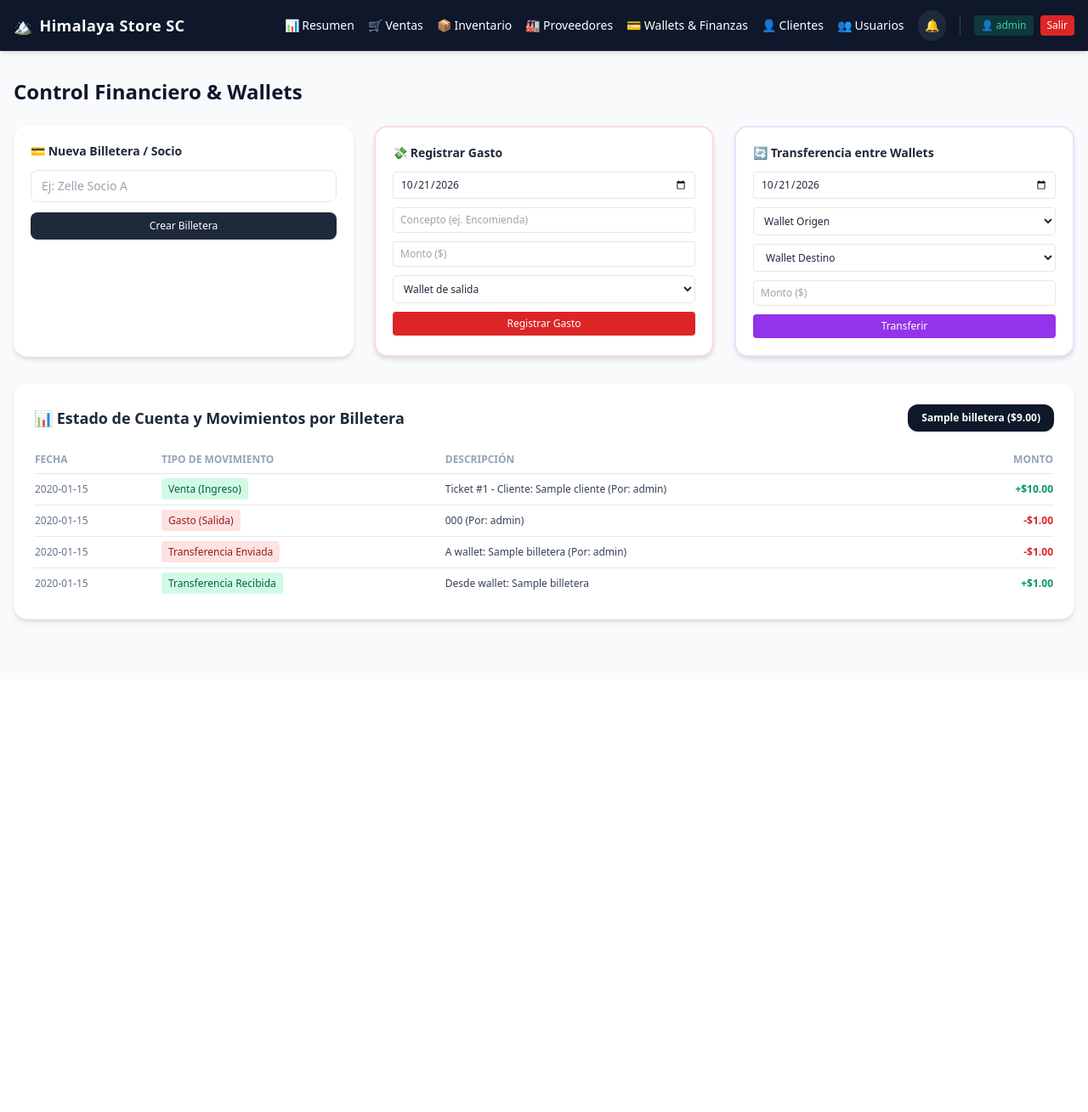
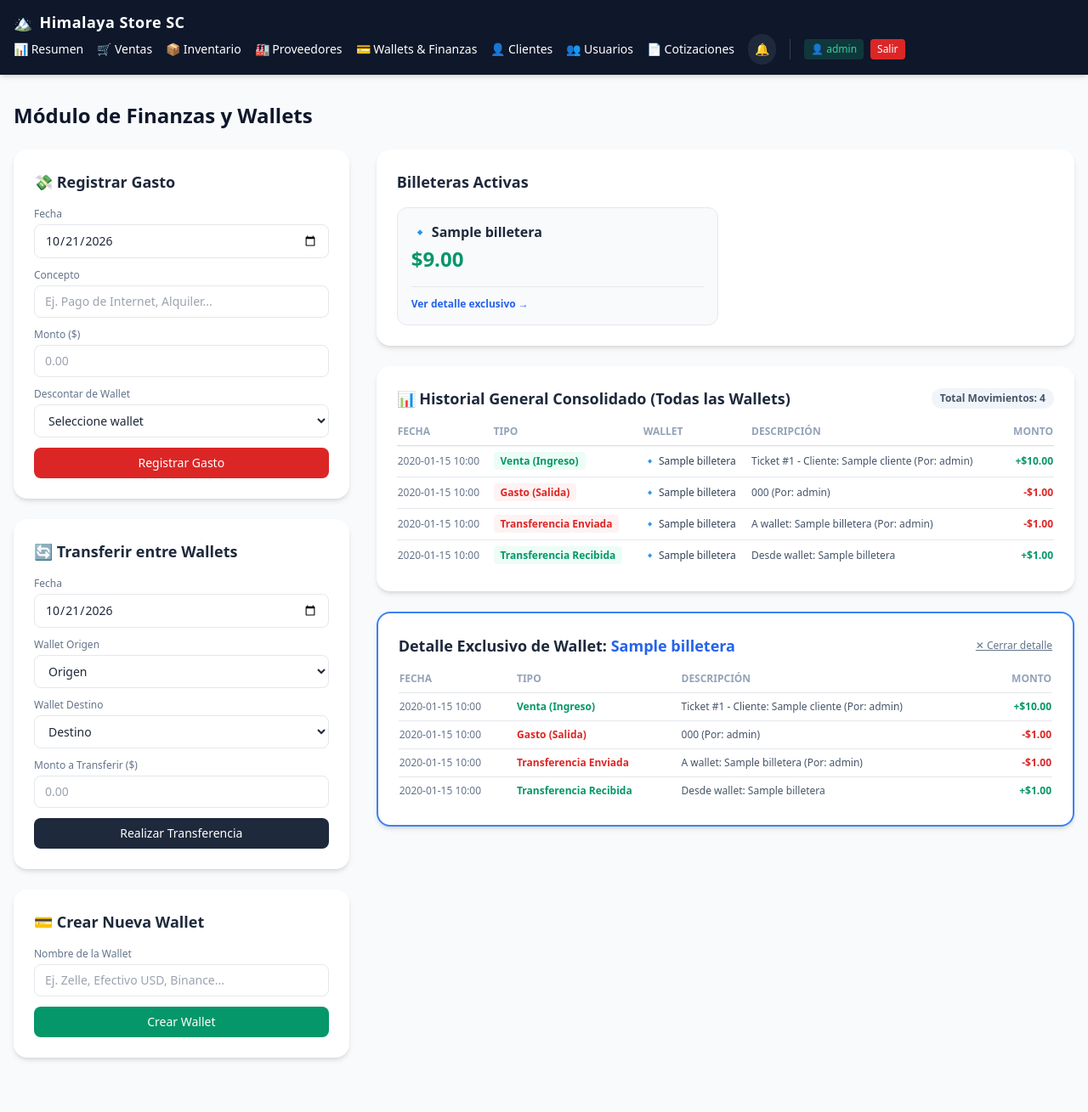
Before and after one commit to edwarrusa/Himalaya_Store, a Flask app: page /finanzas?wallet_id=1 in a window 1280 px wide. Shown: the whole page at 85% size. Before the commit the page ends 734 px from the top, so only its background shows below. Run offline with Flask 3, Linux system fonts and the light colour scheme; a user stored in the database is signed in; tables that the repository leaves empty hold one stand-in row (values such as "Sample post"); some libraries are stand-ins or nearby versions.

Commit message:
mejorardo el modulo de cotizacion

```diff
--- a/app.py
+++ b/app.py
@@ -155,6 +155,30 @@ class Transferencia(db.Model):
     monto = db.Column(db.Float, nullable=False)
     fecha = db.Column(db.DateTime, nullable=False)
 
+class Cotizacion(db.Model):
+    id = db.Column(db.Integer, primary_key=True)
+    cliente_id = db.Column(db.Integer, db.ForeignKey('cliente.id'), nullable=False)
+    usuario_id = db.Column(db.Integer, db.ForeignKey('usuario.id'), nullable=False)
+    estado = db.Column(db.String(50), default='Pendiente')
+    total = db.Column(db.Float, nullable=False, default=0.0)
+    fecha = db.Column(db.DateTime, nullable=False)
+    validez_dias = db.Column(db.Integer, default=7)
+
+    # 🔹 Añadir esta línea para vincular la relación con el cliente:
+    cliente = db.relationship('Cliente', backref='cotizaciones', lazy=True)
+
+    detalles = db.relationship('DetalleCotizacion', backref='cotizacion', cascade="all, delete-orphan", lazy=True)
+
+class DetalleCotizacion(db.Model):
+    id = db.Column(db.Integer, primary_key=True)
+    cotizacion_id = db.Column(db.Integer, db.ForeignKey('cotizacion.id'), nullable=False)
+    producto_id = db.Column(db.Integer, db.ForeignKey('producto.id'), nullable=False)
+    cantidad = db.Column(db.Integer, nullable=False)
+    precio_unitario = db.Column(db.Float, nullable=False)
+
+    # 🔹 Añadir esta línea para vincular la relación con el producto:
+    producto = db.relationship('Producto', backref='detalles_cotizacion', lazy=True)
+
 with app.app_context():
     db.create_all()
     # Crear un usuario administrador por defecto si no existe ninguno
@@ -269,7 +293,19 @@ def finanzas():
     fecha_hoy = datetime.now().strftime('%Y-%m-%d')
     wallet_seleccionada = request.args.get('wallet_id', type=int)
 
-    selected_wallet = Billetera.query.get(wallet_seleccionada) if wallet_seleccionada else (billeteras[0] if billeteras else None)
+    selected_wallet = Billetera.query.get(wallet_seleccionada) if wallet_seleccionada else None
+
+    # Generar listado general consolidado de todas las operaciones financieras
+    movimientos_globales = []
+    for b in billeteras:
+        for m in b.movimientos:
+            # Añadimos el nombre de la billetera al diccionario del movimiento
+            m_copia = m.copy()
+            m_copia['billetera'] = b.nombre
+            movimientos_globales.append(m_copia)
+
+    # Ordenar todos los movimientos globales por fecha descendente
+    movimientos_globales.sort(key=lambda x: x['fecha'], reverse=True)
 
     return render_template('finanzas.html',
                            store_name="Himalaya Store SC",
@@ -277,7 +313,8 @@ def finanzas():
                            gastos=gastos,
                            transferencias=transferencias,
                            fecha_hoy=fecha_hoy,
-                           selected_wallet=selected_wallet)
+                           selected_wallet=selected_wallet,
+                           movimientos_globales=movimientos_globales)
 
 # --- ACCIONES (CON EMISIÓN DE NOTIFICACIONES WEBSOCKET) ---
 
@@ -447,5 +484,110 @@ def detalle_venta(id):
     venta = Venta.query.get_or_404(id)
     return render_template('detalle_venta.html', store_name="Himalaya Store SC", venta=venta)
 
+@app.route('/cotizaciones')
+@login_required
+def cotizaciones():
+    productos = Producto.query.all()
+    clientes = Cliente.query.all()
+    billeteras = Billetera.query.all()
+    lista_cotizaciones = Cotizacion.query.order_by(Cotizacion.fecha.desc()).all()
+    fecha_hoy = datetime.now().strftime('%Y-%m-%d')
+    return render_template('cotizaciones.html', store_name="Himalaya Store SC", productos=productos, clientes=clientes, billeteras=billeteras, cotizaciones=lista_cotizaciones, fecha_hoy=fecha_hoy)
+
+@app.route('/registrar_cotizacion', methods=['POST'])
+@login_required
+def registrar_cotizacion():
+    cliente_id = request.form.get('cliente_id')
+    validez = int(request.form.get('validez_dias', 7))
+    fecha_str = request.form.get('fecha')
+    productos_ids = request.form.getlist('producto_id[]')
+    cantidades = request.form.getlist('cantidad[]')
+
+    fecha_cot = datetime.strptime(fecha_str, '%Y-%m-%d') if fecha_str else datetime.utcnow()
+    if not cliente_id or not productos_ids:
+        return redirect(url_for('cotizaciones'))
+
+    nueva_cot = Cotizacion(cliente_id=int(cliente_id), usuario_id=current_user.id, validez_dias=validez, total=0.0, fecha=fecha_cot, estado='Pendiente')
+    db.session.add(nueva_cot)
+    db.session.flush()
+
+    total_cot = 0.0
+    for p_id, cant in zip(productos_ids, cantidades):
+        if p_id and cant:
+            producto = Producto.query.get(int(p_id))
+            cantidad = int(cant)
+            if producto and cantidad > 0:
+                subtotal = producto.precio * cantidad
+                total_cot += subtotal
+                db.session.add(DetalleCotizacion(cotizacion_id=nueva_cot.id, producto_id=producto.id, cantidad=cantidad, precio_unitario=producto.precio))
+
+    nueva_cot.total = total_cot
+    db.session.commit()
+    return redirect(url_for('cotizaciones'))
+
+@app.route('/cotizacion/<int:id>')
+@login_required
+def detalle_cotizacion(id):
+    cotizacion = Cotizacion.query.get_or_404(id)
+    billeteras = Billetera.query.all()
+    return render_template('detalle_cotizacion.html', store_name="Himalaya Store SC", cotizacion=cotizacion, billeteras=billeteras)
+
+@app.route('/cotizacion/<int:id>/convertir', methods=['POST'])
+@login_required
+def convertir_cotizacion(id):
+    cotizacion = Cotizacion.query.get_or_404(id)
+    billetera_id = request.form.get('billetera_id')
+
+    if cotizacion.estado != 'Pendiente' or not billetera_id:
+        return redirect(url_for('detalle_cotizacion', id=id))
+
+    # Verificar stock antes de convertir
+    for d in cotizacion.detalles:
+        if d.producto.stock_actual < d.cantidad:
+            flash(f'Stock insuficiente para el producto: {d.producto.nombre}', 'error')
+            return redirect(url_for('detalle_cotizacion', id=id))
+
+    # Crear la Venta oficial
+    nueva_venta = Venta(
+        cliente_id=cotizacion.cliente_id,
+        billetera_id=int(billetera_id),
+        usuario_id=current_user.id,
+        total=cotizacion.total,
+        fecha=datetime.utcnow()
+    )
+    db.session.add(nueva_venta)
+    db.session.flush()
+
+    # Descontar inventario y crear detalles de venta
+    for d in cotizacion.detalles:
+        producto = d.producto
+        producto.stock_actual -= d.cantidad
+        db.session.add(DetalleVenta(
+            venta_id=nueva_venta.id,
+            producto_id=producto.id,
+            cantidad=d.cantidad,
+            precio_unitario=d.precio_unitario
+        ))
+
+    cotizacion.estado = 'Aprobada (Convertida a Venta)'
+    db.session.commit()
+
+    # Notificar globalmente a los demás usuarios
+    socketio.emit('notificacion_global', {
+        'titulo': '🎯 Cotización Convertida en Venta',
+        'mensaje': f'{current_user.username} convirtió la cotización #{cotizacion.id} en venta por ${cotizacion.total:.2f}.'
+    })
+
+    return redirect(url_for('ventas'))
+
+@app.route('/cotizacion/<int:id>/eliminar', methods=['POST'])
+@login_required
+def eliminar_cotizacion(id):
+    cot = Cotizacion.query.get_or_404(id)
+    if cot.estado == 'Pendiente':
+        db.session.delete(cot)
+        db.session.commit()
+    return redirect(url_for('cotizaciones'))
+
 if __name__ == '__main__':
     socketio.run(app, debug=True, port=5000)
--- a/templates/base.html
+++ b/templates/base.html
@@ -128,6 +128,7 @@
                 <a href="{{ url_for('finanzas') }}" class="hover:text-emerald-400 transition">💳 Wallets & Finanzas</a>
                 <a href="{{ url_for('clientes') }}" class="hover:text-emerald-400 transition">👤 Clientes</a>
                 <a href="{{ url_for('gestionar_usuarios') }}" class="hover:text-emerald-400 transition">👥 Usuarios</a>
+                <a href="{{ url_for('cotizaciones') }}" class="hover:text-emerald-400 transition">📄 Cotizaciones</a>
 
                 <!-- BOTÓN DE LA CAMPANITA DE NOTIFICACIONES -->
                 <div class="relative">
--- a/templates/finanzas.html
+++ b/templates/finanzas.html
@@ -1,79 +1,162 @@
 {% extends "base.html" %}
 {% block content %}
-<h1 class="text-2xl font-bold mb-6 text-slate-900">Control Financiero & Wallets</h1>
+<h1 class="text-2xl font-bold mb-6 text-slate-900">Módulo de Finanzas y Wallets</h1>
 
-<div class="grid grid-cols-1 md:grid-cols-3 gap-6 mb-8">
-    <!-- Crear Billetera -->
-    <div class="bg-white p-5 rounded-2xl shadow-md">
-        <h2 class="text-sm font-semibold mb-3 text-slate-800">💳 Nueva Billetera / Socio</h2>
-        <form action="/agregar_billetera" method="POST" class="space-y-3">
-            <input type="text" name="nombre_billetera" placeholder="Ej: Zelle Socio A" required class="w-full px-3 py-2 border rounded-lg text-sm">
-            <button type="submit" class="w-full bg-slate-800 text-white py-2 rounded-lg text-xs hover:bg-slate-900 transition">Crear Billetera</button>
-        </form>
+<div class="grid grid-cols-1 lg:grid-cols-3 gap-8 mb-8">
+    <!-- Formularios de Registro (Nueva Billetera, Gasto, Transferencia) -->
+    <div class="space-y-6">
+        <!-- Registrar Gasto -->
+        <div class="bg-white p-6 rounded-2xl shadow-md">
+            <h2 class="text-lg font-semibold mb-4 text-slate-800">💸 Registrar Gasto</h2>
+            <form action="/registrar_gasto" method="POST" class="space-y-3">
+                <div>
+                    <label class="block text-xs font-medium text-slate-500 mb-1">Fecha</label>
+                    <input type="date" name="fecha" value="{{ fecha_hoy }}" required class="w-full px-3 py-2 border rounded-lg text-sm bg-white">
                 </div>
-
-    <!-- Registrar Gasto -->
-    <div class="bg-white p-5 rounded-2xl shadow-md border-2 border-red-500/20">
-        <h2 class="text-sm font-semibold mb-3 text-slate-800">💸 Registrar Gasto</h2>
-        <form action="/registrar_gasto" method="POST" class="space-y-2.5">
-            <input type="date" name="fecha" value="{{ fecha_hoy }}" required class="w-full px-2 py-1.5 border rounded text-xs bg-white">
-            <input type="text" name="concepto" placeholder="Concepto (ej. Encomienda)" required class="w-full px-2 py-1.5 border rounded text-xs">
-            <input type="number" step="0.01" name="monto" placeholder="Monto ($)" required class="w-full px-2 py-1.5 border rounded text-xs">
-            <select name="billetera_id" required class="w-full px-2 py-1.5 border rounded text-xs bg-white">
-                <option value="">Wallet de salida</option>
+                <div>
+                    <label class="block text-xs font-medium text-slate-500 mb-1">Concepto</label>
+                    <input type="text" name="concepto" placeholder="Ej. Pago de Internet, Alquiler..." required class="w-full px-3 py-2 border rounded-lg text-sm">
+                </div>
+                <div>
+                    <label class="block text-xs font-medium text-slate-500 mb-1">Monto ($)</label>
+                    <input type="number" step="0.01" name="monto" placeholder="0.00" required class="w-full px-3 py-2 border rounded-lg text-sm">
+                </div>
+                <div>
+                    <label class="block text-xs font-medium text-slate-500 mb-1">Descontar de Wallet</label>
+                    <select name="billetera_id" required class="w-full px-3 py-2 border rounded-lg text-sm bg-white">
+                        <option value="">Seleccione wallet</option>
                         {% for b in billeteras %}
                         <option value="{{ b.id }}">{{ b.nombre }} (${{ "%.2f"|format(b.saldo) }})</option>
                         {% endfor %}
                     </select>
-            <button type="submit" class="w-full bg-red-600 text-white py-1.5 rounded text-xs hover:bg-red-700 transition">Registrar Gasto</button>
+                </div>
+                <button type="submit" class="w-full bg-red-600 text-white font-medium py-2 rounded-lg text-sm hover:bg-red-700 transition">Registrar Gasto</button>
             </form>
         </div>
 
         <!-- Registrar Transferencia -->
-    <div class="bg-white p-5 rounded-2xl shadow-md border-2 border-purple-500/20">
-        <h2 class="text-sm font-semibold mb-3 text-slate-800">🔄 Transferencia entre Wallets</h2>
-        <form action="/registrar_transferencia" method="POST" class="space-y-2.5">
-            <input type="date" name="fecha" value="{{ fecha_hoy }}" required class="w-full px-2 py-1.5 border rounded text-xs bg-white">
-            <select name="origen_id" required class="w-full px-2 py-1.5 border rounded text-xs bg-white">
-                <option value="">Wallet Origen</option>
-                {% for b in billeteras %}
-                <option value="{{ b.id }}">{{ b.nombre }} (${{ "%.2f"|format(b.saldo) }})</option>
-                {% endfor %}
-            </select>
-            <select name="destino_id" required class="w-full px-2.5 py-1.5 border rounded text-xs bg-white">
-                <option value="">Wallet Destino</option>
+        <div class="bg-white p-6 rounded-2xl shadow-md">
+            <h2 class="text-lg font-semibold mb-4 text-slate-800">🔄 Transferir entre Wallets</h2>
+            <form action="/registrar_transferencia" method="POST" class="space-y-3">
+                <div>
+                    <label class="block text-xs font-medium text-slate-500 mb-1">Fecha</label>
+                    <input type="date" name="fecha" value="{{ fecha_hoy }}" required class="w-full px-3 py-2 border rounded-lg text-sm bg-white">
+                </div>
+                <div>
+                    <label class="block text-xs font-medium text-slate-500 mb-1">Wallet Origen</label>
+                    <select name="origen_id" required class="w-full px-3 py-2 border rounded-lg text-sm bg-white">
+                        <option value="">Origen</option>
                         {% for b in billeteras %}
                         <option value="{{ b.id }}">{{ b.nombre }}</option>
                         {% endfor %}
                     </select>
-            <input type="number" step="0.01" name="monto" placeholder="Monto ($)" required class="w-full px-2 py-1.5 border rounded text-xs">
-            <button type="submit" class="w-full bg-purple-600 text-white py-1.5 rounded text-xs hover:bg-purple-700 transition">Transferir</button>
+                </div>
+                <div>
+                    <label class="block text-xs font-medium text-slate-500 mb-1">Wallet Destino</label>
+                    <select name="destino_id" required class="w-full px-3 py-2 border rounded-lg text-sm bg-white">
+                        <option value="">Destino</option>
+                        {% for b in billeteras %}
+                        <option value="{{ b.id }}">{{ b.nombre }}</option>
+                        {% endfor %}
+                    </select>
+                </div>
+                <div>
+                    <label class="block text-xs font-medium text-slate-500 mb-1">Monto a Transferir ($)</label>
+                    <input type="number" step="0.01" name="monto" placeholder="0.00" required class="w-full px-3 py-2 border rounded-lg text-sm">
+                </div>
+                <button type="submit" class="w-full bg-slate-800 text-white font-medium py-2 rounded-lg text-sm hover:bg-slate-900 transition">Realizar Transferencia</button>
+            </form>
+        </div>
+
+        <!-- Nueva Billetera -->
+        <div class="bg-white p-6 rounded-2xl shadow-md">
+            <h2 class="text-lg font-semibold mb-4 text-slate-800">💳 Crear Nueva Wallet</h2>
+            <form action="/agregar_billetera" method="POST" class="space-y-3">
+                <div>
+                    <label class="block text-xs font-medium text-slate-500 mb-1">Nombre de la Wallet</label>
+                    <input type="text" name="nombre_billetera" placeholder="Ej. Zelle, Efectivo USD, Binance..." required class="w-full px-3 py-2 border rounded-lg text-sm">
+                </div>
+                <button type="submit" class="w-full bg-emerald-600 text-white font-medium py-2 rounded-lg text-sm hover:bg-emerald-700 transition">Crear Wallet</button>
             </form>
         </div>
     </div>
 
-<!-- Sección de Seguimiento / Estado de Cuenta de Billeteras -->
-<div class="bg-white p-6 rounded-2xl shadow-md mb-8">
-    <div class="flex flex-wrap justify-between items-center mb-6">
-        <h2 class="text-lg font-semibold text-slate-800">📊 Estado de Cuenta y Movimientos por Billetera</h2>
-
-        <!-- Pestañas Selectoras de Billetera -->
-        <div class="flex gap-2 flex-wrap mt-2 sm:mt-0">
+    <!-- Panel de Billeteras y Detalles -->
+    <div class="lg:col-span-2 space-y-6">
+        <!-- Resumen de Wallets -->
+        <div class="bg-white p-6 rounded-2xl shadow-md">
+            <h2 class="text-lg font-semibold mb-4 text-slate-800">Billeteras Activas</h2>
+            <div class="grid grid-cols-1 sm:grid-cols-2 gap-4">
                 {% for b in billeteras %}
-            <a href="{{ url_for('finanzas', wallet_id=b.id) }}" class="px-4 py-2 rounded-xl text-xs font-semibold transition {% if selected_wallet and selected_wallet.id == b.id %}bg-slate-900 text-white shadow{% else %}bg-slate-100 text-slate-700 hover:bg-slate-200{% endif %}">
-                {{ b.nombre }} (${{ "%.2f"|format(b.saldo) }})
-            </a>
+                <div class="border rounded-xl p-4 bg-slate-50 flex flex-col justify-between">
+                    <div>
+                        <div class="font-bold text-slate-800 text-base mb-1">🔹 {{ b.nombre }}</div>
+                        <div class="text-2xl font-bold text-emerald-600">${{ "%.2f"|format(b.saldo) }}</div>
+                    </div>
+                    <div class="mt-4 pt-3 border-t flex justify-between items-center text-xs">
+                        <a href="{{ url_for('finanzas', wallet_id=b.id) }}" class="text-blue-600 font-semibold hover:underline">Ver detalle exclusivo →</a>
+                    </div>
+                </div>
                 {% endfor %}
             </div>
         </div>
 
+        <!-- HISTORIAL GENERAL CONSOLIDADO DE TODA LA TIENDA -->
+        <div class="bg-white p-6 rounded-2xl shadow-md">
+            <div class="flex justify-between items-center mb-4">
+                <h2 class="text-lg font-semibold text-slate-800">📊 Historial General Consolidado (Todas las Wallets)</h2>
+                <span class="text-xs bg-slate-100 text-slate-600 px-2.5 py-1 rounded-full font-semibold">Total Movimientos: {{ movimientos_globales|length }}</span>
+            </div>
+
+            <div class="overflow-x-auto max-h-96 overflow-y-auto">
+                <table class="w-full text-left text-sm">
+                    <thead class="sticky top-0 bg-white shadow-sm">
+                        <tr class="border-b text-xs text-slate-400 uppercase">
+                            <th class="pb-2">Fecha</th>
+                            <th class="pb-2">Tipo</th>
+                            <th class="pb-2">Wallet</th>
+                            <th class="pb-2">Descripción</th>
+                            <th class="pb-2 text-right">Monto</th>
+                        </tr>
+                    </thead>
+                    <tbody>
+                        {% for m in movimientos_globales %}
+                        <tr class="border-b last:border-none text-xs">
+                            <td class="py-2.5 text-slate-500 whitespace-nowrap">{{ m.fecha.strftime('%Y-%m-%d %H:%M') }}</td>
+                            <td class="py-2.5 font-semibold">
+                                {% if m.es_ingreso %}
+                                <span class="text-emerald-600 bg-emerald-50 px-2 py-0.5 rounded">{{ m.tipo }}</span>
+                                {% else %}
+                                <span class="text-red-600 bg-red-50 px-2 py-0.5 rounded">{{ m.tipo }}</span>
+                                {% endif %}
+                            </td>
+                            <td class="py-2.5 font-medium text-slate-700">🔹 {{ m.billetera }}</td>
+                            <td class="py-2.5 text-slate-600">{{ m.descripcion }}</td>
+                            <td class="py-2.5 text-right font-bold {{ 'text-emerald-600' if m.es_ingreso else 'text-red-600' }}">
+                                {{ '+' if m.es_ingreso else '-' }}${{ "%.2f"|format(m.monto) }}
+                            </td>
+                        </tr>
+                        {% else %}
+                        <tr><td colspan="5" class="py-4 text-center text-slate-400 italic">No hay movimientos financieros registrados.</td></tr>
+                        {% endfor %}
+                    </tbody>
+                </table>
+            </div>
+        </div>
+
+        <!-- Detalle de Wallet Seleccionada (Si el usuario hizo clic en una en específico) -->
         {% if selected_wallet %}
-    <div class="overflow-x-auto">
+        <div class="bg-white p-6 rounded-2xl shadow-md border-2 border-blue-500">
+            <div class="flex justify-between items-center mb-4">
+                <h2 class="text-lg font-semibold text-slate-800">Detalle Exclusivo de Wallet: <span class="text-blue-600">{{ selected_wallet.nombre }}</span></h2>
+                <a href="{{ url_for('finanzas') }}" class="text-xs text-slate-500 hover:text-slate-800 underline">✕ Cerrar detalle</a>
+            </div>
+            <div class="overflow-x-auto max-h-72 overflow-y-auto">
                 <table class="w-full text-left text-sm">
                     <thead>
                         <tr class="border-b text-xs text-slate-400 uppercase">
                             <th class="pb-2">Fecha</th>
-                    <th class="pb-2">Tipo de Movimiento</th>
+                            <th class="pb-2">Tipo</th>
                             <th class="pb-2">Descripción</th>
                             <th class="pb-2 text-right">Monto</th>
                         </tr>
@@ -81,25 +164,19 @@
                     <tbody>
                         {% for m in selected_wallet.movimientos %}
                         <tr class="border-b last:border-none text-xs">
-                    <td class="py-2.5 text-slate-500">{{ m.fecha.strftime('%Y-%m-%d') }}</td>
-                    <td class="py-2.5 font-medium">
-                        <span class="px-2 py-1 rounded {% if m.es_ingreso %}bg-emerald-100 text-emerald-800{% else %}bg-red-100 text-red-800{% endif %}">
-                            {{ m.tipo }}
-                        </span>
-                    </td>
-                    <td class="py-2.5 text-slate-700">{{ m.descripcion }}</td>
-                    <td class="py-2.5 text-right font-bold {% if m.es_ingreso %}text-emerald-600{% else %}text-red-600{% endif %}">
-                        {% if m.es_ingreso %}+{% else %}-{% endif %}${{ "%.2f"|format(m.monto) }}
+                            <td class="py-2 text-slate-500">{{ m.fecha.strftime('%Y-%m-%d %H:%M') }}</td>
+                            <td class="py-2 font-semibold {{ 'text-emerald-600' if m.es_ingreso else 'text-red-600' }}">{{ m.tipo }}</td>
+                            <td class="py-2 text-slate-600">{{ m.descripcion }}</td>
+                            <td class="py-2 text-right font-bold {{ 'text-emerald-600' if m.es_ingreso else 'text-red-600' }}">
+                                {{ '+' if m.es_ingreso else '-' }}${{ "%.2f"|format(m.monto) }}
                             </td>
                         </tr>
-                {% else %}
-                <tr><td colspan="4" class="py-4 text-center text-slate-400 italic">No hay movimientos registrados en esta billetera.</td></tr>
                         {% endfor %}
                     </tbody>
                 </table>
             </div>
-    {% else %}
-    <p class="text-sm text-slate-400 italic">Crea una billetera para ver sus movimientos.</p>
+        </div>
         {% endif %}
     </div>
+</div>
 {% endblock %}
```
Also changed, not shown: templates/cotizaciones.html (added, +112 -0 lines), templates/detalle_cotizacion.html (added, +183 -0 lines). Lines whose indentation alone changed are shown as unchanged.
